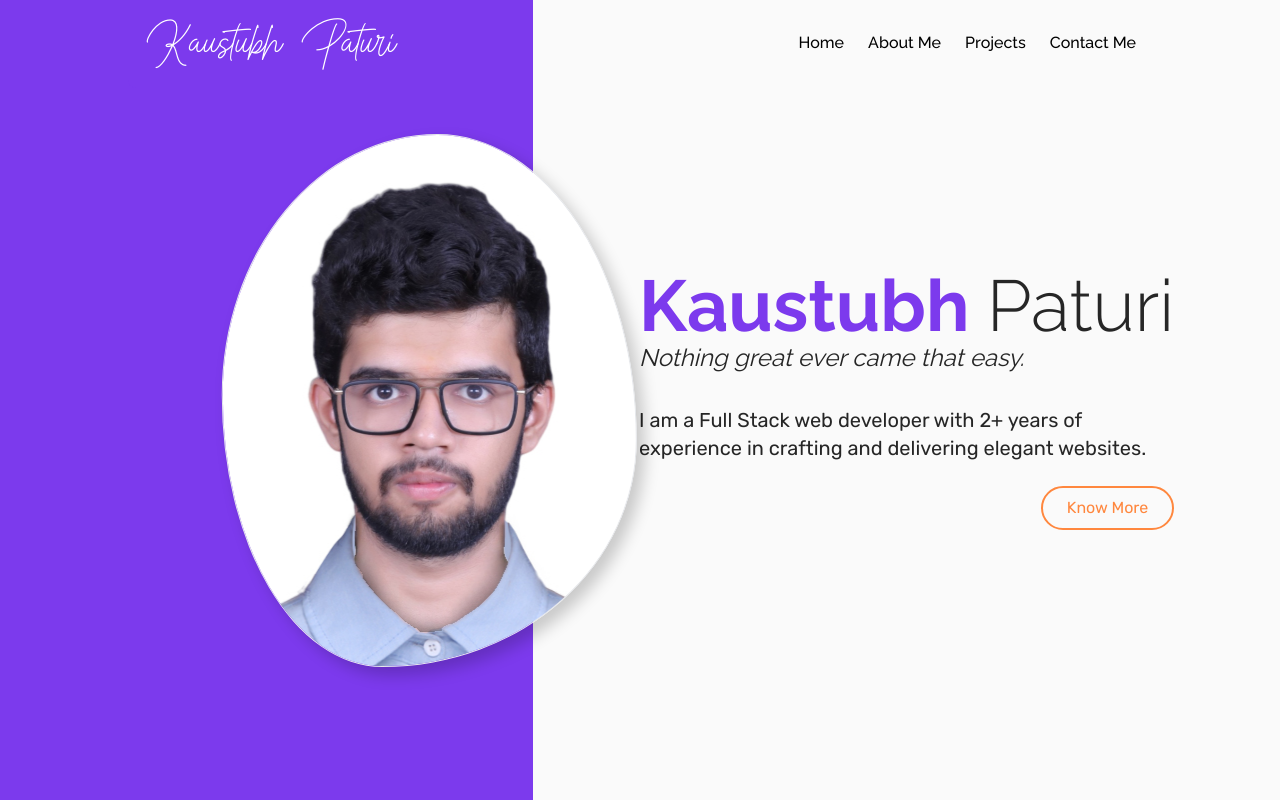
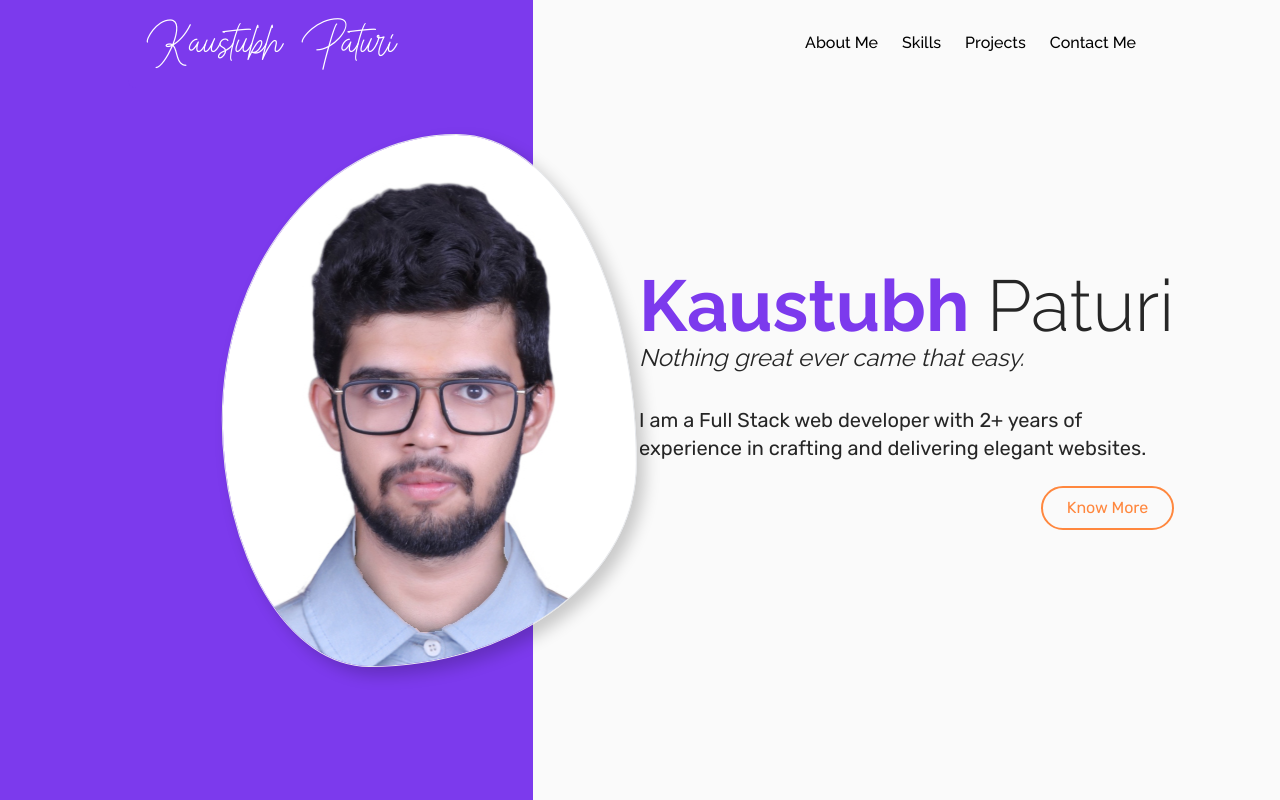
Before and after one commit to paturikaustubh/portfolio-2.0, a Next.js app: page / in a window 1280 px wide. Shown: the top 800 px of the page. Built offline with nearby package versions, Linux system fonts and the light colour scheme.

Commit message:
UPDT: fade

```diff
--- a/app/globals.css
+++ b/app/globals.css
@@ -24,17 +24,30 @@ body {
 .fade {
   animation: fade linear both;
   animation-timeline: view();
-  animation-range: entry 50% cover 30%;
+  animation-range: entry 50% cover 25%;
+}
+
+.fade.fade-translate {
+  animation: fade-translate, fade ease-out both;
+  animation-timeline: view();
+  animation-range: entry 50% cover 35%;
 }
 
 @keyframes fade {
   from {
     opacity: 0;
-    transform: translate(-5%);
   }
   to {
     opacity: 1;
-    transform: translate(0);
+  }
+}
+
+@keyframes fade-translate {
+  from {
+    transform: translate(-12%);
+  }
+  to {
+    transform: translate(0%);
   }
 }
 
@@ -96,3 +109,7 @@ body {
   transform: translate(0%, 0%);
   visibility: visible;
 }
+
+.project-img {
+  position: relative;
+}
--- a/app/page.jsx
+++ b/app/page.jsx
@@ -1,3 +1,4 @@
+import KnowMore from "@components/KnowMore/KnowMore";
 import { Raleway } from "next/font/google";
 import Link from "next/link";
 const raleway = Raleway({ subsets: ["latin"] });
@@ -205,23 +206,21 @@ export default function Home() {
               I am a Full Stack web developer with 2+ years of experience in
               crafting and delivering elegant websites.
             </p>
-            <p className="ml-auto mt-6 text-accent-500 py-2 px-6 hover:text-white hover:bg-accent-500 duration-300 rounded-r-full rounded-l-full border-2 border-accent-500 cursor-pointer">
-              Know More
-            </p>
+            <KnowMore />
           </div>
         </div>
       </div>
-      <div className="grid grid-cols-12">
+      <div className="grid grid-cols-12" id="about-me">
         <div className="bg-violet-600 col-span-5">
           <p
-            className={`${raleway.className} text-7xl font-bold text-center text-white sticky top-1/4 fade`}
+            className={`${raleway.className} text-7xl font-bold text-center py-16 text-white sticky top-1/4 fade`}
           >
             About Me
           </p>
         </div>
-        <div className="col-span-7 flex w-[60ch] mx-auto items-center">
+        <div className="col-span-7 flex w-[60ch] mx-auto items-center py-16">
           <div className="flex flex-col">
-            <p className="text-xl text-neutral-800 about-me-text fade">
+            <p className="text-xl text-neutral-800 about-me-text fade fade-translate">
               <span>Hello there! Kaustubh here, a </span>
               <span className="text-violet-600 font-bold">
                 Full-Stack Developer.
@@ -231,7 +230,7 @@ export default function Home() {
               happenings in this field allowing me deliver the best work for
               you.
             </p>
-            <div className="ml-auto mt-6 flex gap-4 fade">
+            <div className="ml-auto mt-6 flex gap-4 fade fade-translate">
               <Link
                 href={
                   "https://drive.google.com/file/d/1NE4si0PtbD08Z0lfLtL028RV8-JfufiS/view?usp=sharing"
@@ -253,22 +252,22 @@ export default function Home() {
         </div>
       </div>
       <div className="grid grid-cols-12">
-        <div className="py-32 bg-violet-600 col-span-5">
+        <div className="pt-32 pb-16 bg-violet-600 col-span-5" id="skills">
           <p
             className={`${raleway.className} text-7xl font-bold text-center text-white sticky top-1/4 fade`}
           >
             Skills
           </p>
         </div>
-        <div className="col-span-7 py-32 flex flex-col justify-center items-center">
+        <div className="col-span-7 pt-32 pb-16 flex flex-col justify-center items-center">
           <p className="text-5xl text-neutral-800 about-me-text font-light fade">
             <span className="text-violet-600 font-bold">Front End</span> Skills
           </p>
           <div className="tech-stack mt-4">
             {frontEndSkills.map(({ name, svg }, indx) => (
-              <div className="technology fade" key={indx}>
+              <div className="technology fade fade-translate" key={indx}>
                 {svg}
-                <p className="tech-name text-2xl -z-10">{name}</p>
+                <p className="tech-name text-2xl">{name}</p>
               </div>
             ))}
           </div>
@@ -277,11 +276,35 @@ export default function Home() {
           </p>
           <div className="tech-stack mt-4 mx-auto">
             {backEndSkills.map(({ name, svg }, indx) => (
-              <div className="technology fade" key={indx}>
+              <div className="technology fade fade-translate" key={indx}>
                 {svg}
-                <p className="tech-name text-2xl -z-10">{name}</p>
+                <p className="tech-name text-2xl">{name}</p>
               </div>
             ))}
+          </div>
+        </div>
+      </div>
+      <div className="grid grid-cols-12">
+        <div className="py-16 bg-violet-600 col-span-5" id="projects">
+          <p
+            className={`${raleway.className} text-7xl font-bold text-center text-white sticky top-1/4 fade`}
+          >
+            Projects
+          </p>
+        </div>
+        <div className="col-span-7 py-16 flex flex-col justify-center items-center">
+          <div className="w-[75ch]">
+            <div className="fade text-4xl font-bold text-[#DC3545]">
+              Wok of Fame
+            </div>
+            <div className="mt-4 fade">
+              <img
+                src="Images/Wok of Fame.png"
+                width={"100%"}
+                className="rounded-md"
+              />
+              <div></div>
+            </div>
           </div>
         </div>
       </div>
--- /dev/null
+++ b/components/KnowMore/KnowMore.jsx
@@ -0,0 +1,23 @@
+"use client";
+
+export default function KnowMore() {
+  return (
+    <p
+      className="ml-auto mt-6 text-accent-500 py-2 px-6 hover:text-white hover:bg-accent-500 duration-300 rounded-r-full rounded-l-full border-2 border-accent-500 cursor-pointer"
+      onClick={() => {
+        var element = document.getElementById("about-me");
+        var headerOffset = 250;
+        var elementPosition = element.getBoundingClientRect().top;
+        var offsetPosition = elementPosition + window.scrollY - headerOffset;
+        console.log(elementPosition, offsetPosition, window.scrollY);
+
+        window.scrollTo({
+          top: offsetPosition,
+          behavior: "smooth",
+        });
+      }}
+    >
+      Know More
+    </p>
+  );
+}
--- a/components/Navbar/Navbar.jsx
+++ b/components/Navbar/Navbar.jsx
@@ -11,12 +11,12 @@ const raleway = Raleway({ subsets: ["latin"] });
 export default function Navbar() {
   const navigators = [
     {
-      name: "Home",
-      id: "root",
+      name: "About Me",
+      id: "about-me",
     },
     {
-      name: "About Me",
-      id: "about-me",
+      name: "Skills",
+      id: "skills",
     },
     {
       name: "Projects",
@@ -77,10 +77,19 @@ export default function Navbar() {
             return (
               <div
                 key={indx}
-                className="hover:text-accent-500 link-underline font-[500] cursor-pointer"
+                className="link-underline font-[500] cursor-pointer"
                 onClick={() => {
-                  const element = document.getElementById(id);
-                  element.scrollIntoView();
+                  var element = document.getElementById(id);
+                  var headerOffset = 100;
+                  var elementPosition = element.getBoundingClientRect().top;
+                  var offsetPosition =
+                    elementPosition + window.scrollY - headerOffset;
+                  console.log(elementPosition, offsetPosition, window.scrollY);
+
+                  window.scrollTo({
+                    top: offsetPosition,
+                    behavior: "smooth",
+                  });
                 }}
                 onMouseEnter={() =>
                   document.documentElement.style.setProperty(
--- a/components/Navbar/styles.css
+++ b/components/Navbar/styles.css
@@ -35,7 +35,7 @@
 .link-underline::after {
   content: "";
   width: 0%;
-  height: 1.5px;
+  height: 2px;
   display: block;
   background-color: var(--link-underline-color);
   transition: 300ms ease-out;
```
Also changed, not shown: public/Images/Kaustubh.png (deleted), public/Images/Wok of Fame.png (added).
